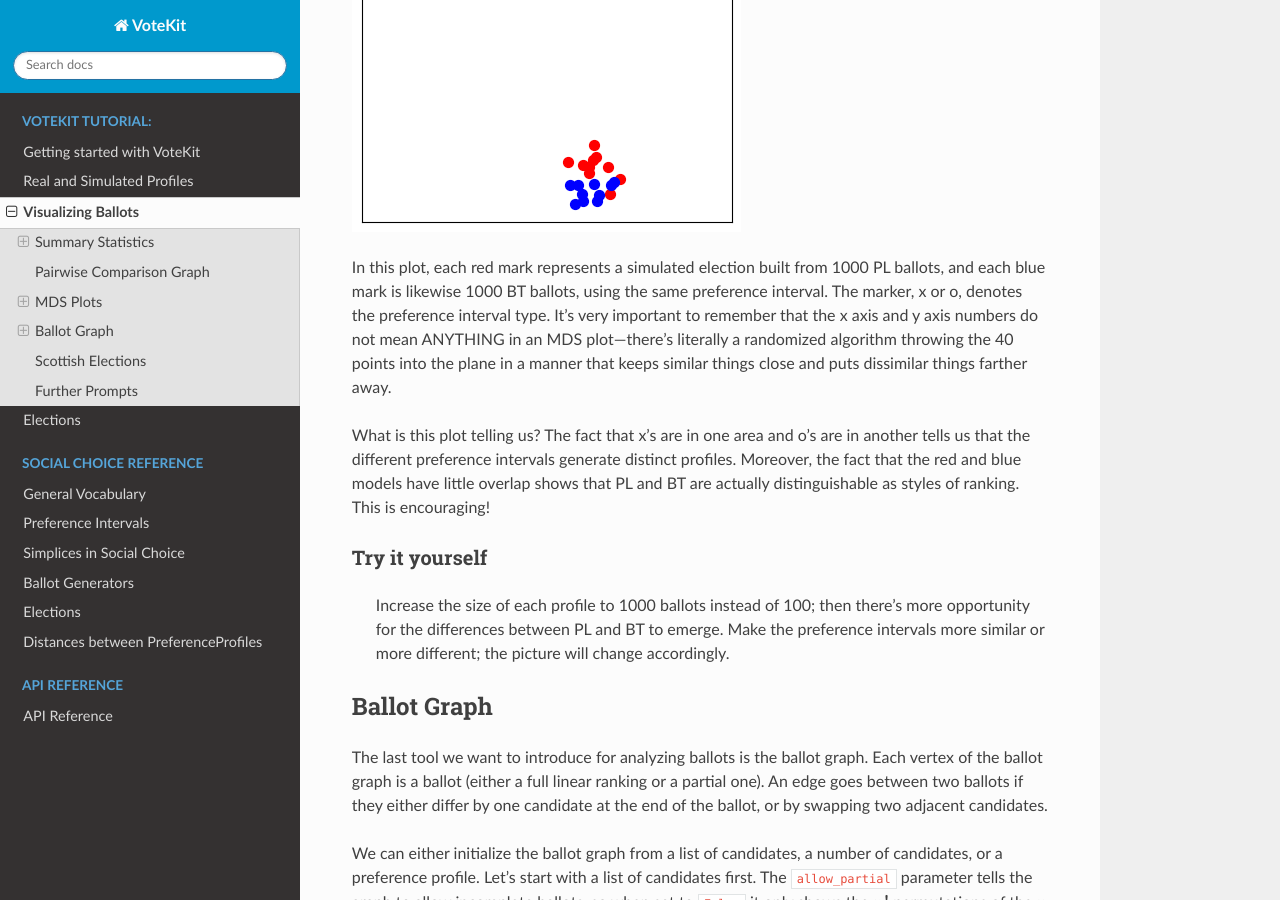
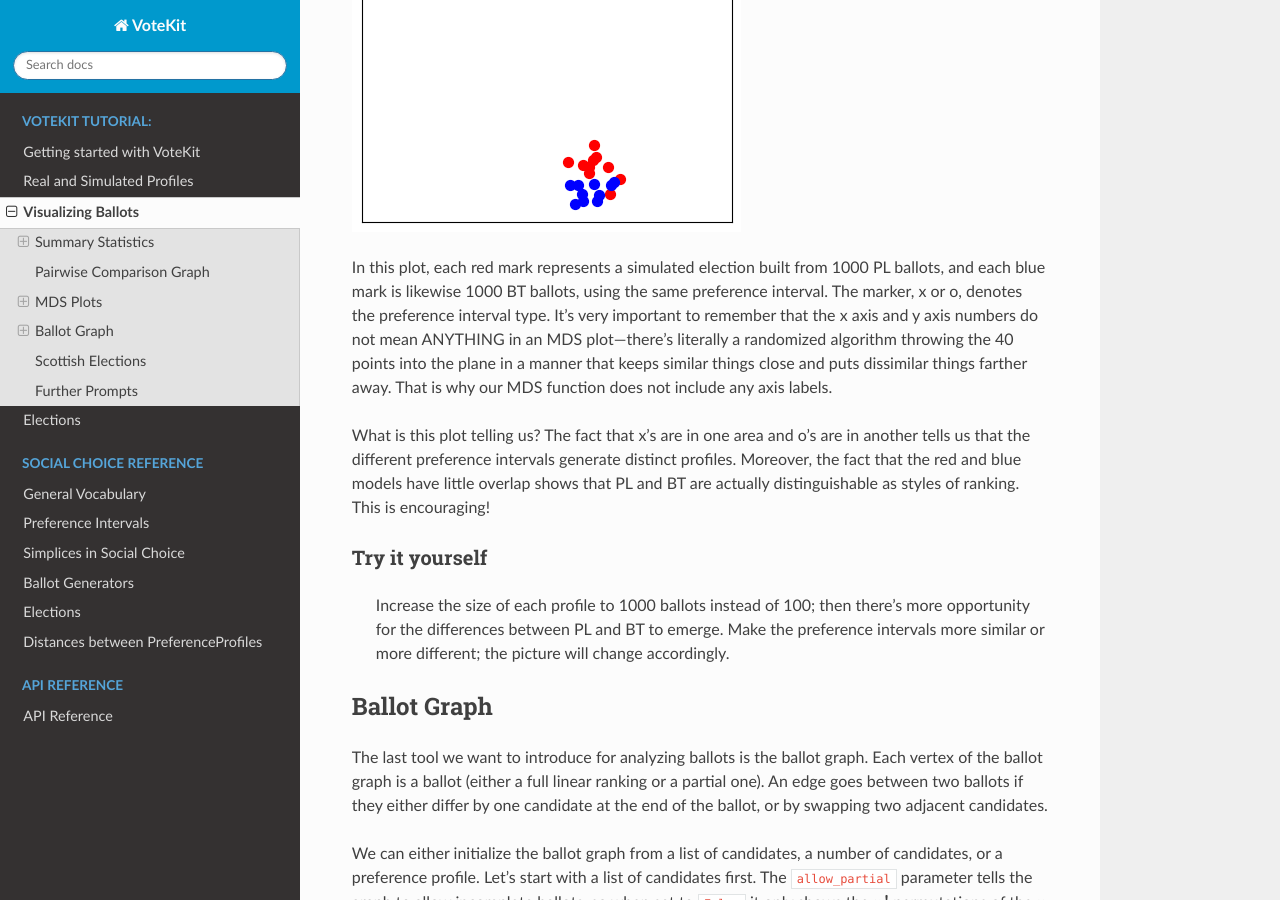
Before and after one commit to mggg/VoteKit, a Sphinx documentation site: the page built from docs/user/tutorial/3_viz.rst, in a window 1280 px wide and 900 px high, scrolled down 6121 px. Built offline with Sphinx 7.4.7 and the Read the Docs theme 2.0.0, drawn with Linux system fonts in a browser that asks for light colours.

```diff
--- a/docs/user/tutorial/3_viz.rst
+++ b/docs/user/tutorial/3_viz.rst
@@ -291,6 +291,7 @@ interval type. It’s very important to remember that the x axis and y
 axis numbers do not mean ANYTHING in an MDS plot—there’s literally a
 randomized algorithm throwing the 40 points into the plane in a manner
 that keeps similar things close and puts dissimilar things farther away.
+That is why our MDS function does not include any axis labels.
 
 What is this plot telling us? The fact that x’s are in one area and o’s
 are in another tells us that the different preference intervals generate
```
Also changed, not shown: CHANGELOG.md (+2 -1 lines), 1 other file.
